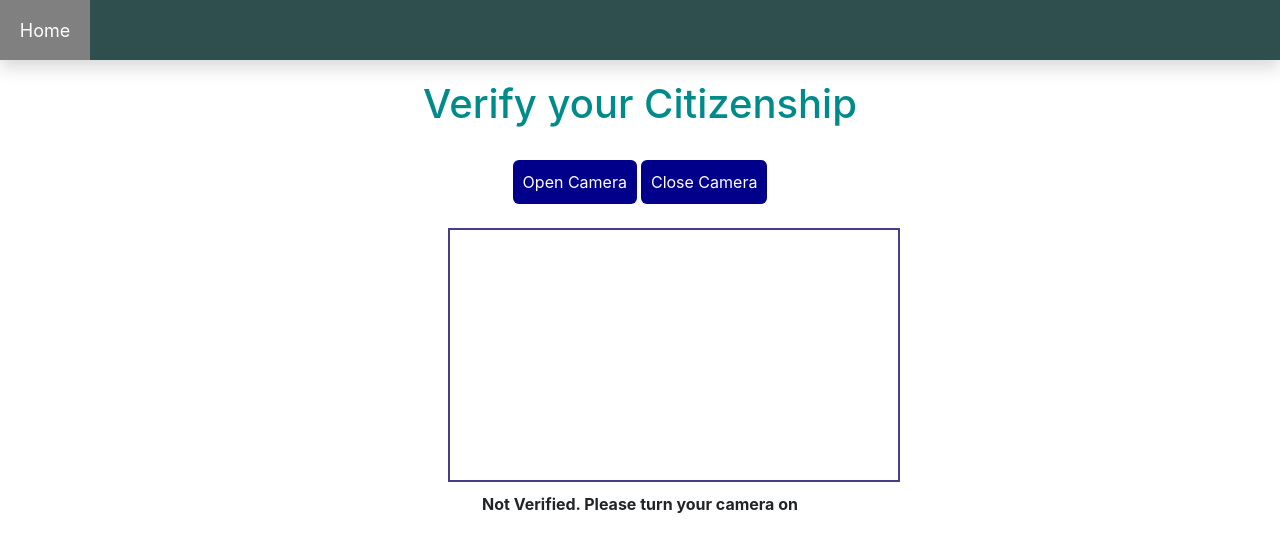
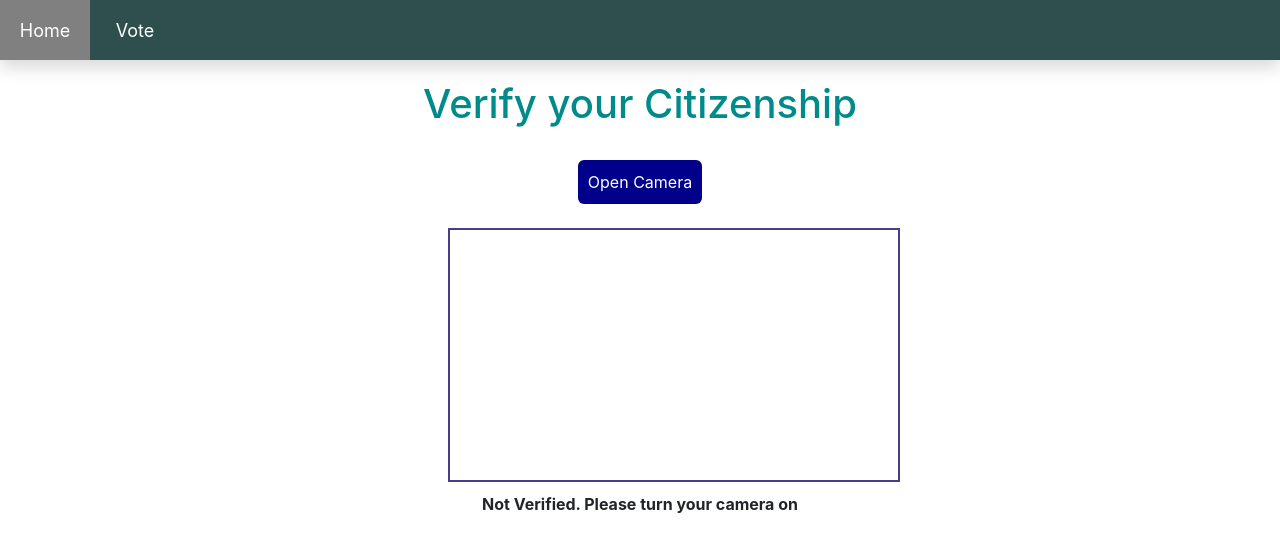
Before and after one commit to markovit-mvla/hackathon, a React (Create React App) app: page /voting in a window 1280 px wide. Shown: the top 552 px of the page. Built offline with nearby package versions, Linux system fonts and the light colour scheme.

Commit message:
some edits

```diff
--- a/src/components/Home.js
+++ b/src/components/Home.js
@@ -14,7 +14,7 @@ const Home =()=>{
     }
     return(
         <div>
-        <Navbar navigate = {navigateHome}/>
+        <Navbar navigate = {navigateHome} navigateV = {navigateVoting}/>
         <div id ="container" className="container-fluid mt-5">
           <div className="row">
             <main role="main" className="col-lg-12 d-flex text-center">
--- a/src/components/Navbar.css
+++ b/src/components/Navbar.css
@@ -13,8 +13,25 @@
     width: 90px;
     font-size: large;
     height:60px;
+
 }
 
 #but:hover{
     background-color: gray;
 }
+
+#but2{
+
+    position:absolute;
+    border: none;
+    color:white;
+    background-color: transparent;
+   left:90px;
+    width: 90px;
+    font-size: large;
+    height:60px;
+
+}
+#but2:hover{
+    background-color: gray;
+}
--- a/src/components/Navbar.js
+++ b/src/components/Navbar.js
@@ -1,7 +1,7 @@
 import React, { Component } from 'react';
 import "./Navbar.css";
 import {useNavigate} from 'react-router-dom';
-const Navbar = ({navigate}) =>{
+const Navbar = ({navigate,navigateV}) =>{
 
 
 
@@ -13,6 +13,7 @@ const Navbar = ({navigate}) =>{
       >
         Home
       </button>
+      <button id = "but2" onClick={navigateV}>Vote</button>
       </nav>
       </div>
     );
--- a/src/components/Voting.css
+++ b/src/components/Voting.css
@@ -78,3 +78,7 @@
     text-align: center;
 
 }
+
+#cand:hover,#cand2:hover,#test:hover,#test2:hover{
+    background-color: darkcyan;
+}
--- a/src/components/Voting.js
+++ b/src/components/Voting.js
@@ -8,7 +8,9 @@ const Voting = () =>{
     const [cam,setCam] = useState('false');
     const [check,setCheck] = useState('false');
     const[cand,setCand] = useState('false');
+    const[camera,setCamera] = useState('false');
    const openCamera=()=> {
+        setCamera('true');
        setCam('true');
    }
    const closeCamera=()=>{
@@ -26,6 +28,9 @@ const Voting = () =>{
     const navigateHome=()=>{
         navigate("/");
     }
+    const navigateVoting=()=>{
+        navigate("/voting");
+    }
     const videoConstraints = {
         width: 1280,
         height: 720,
@@ -34,10 +39,10 @@ const Voting = () =>{
     return (
 
         <div id="cont">
-        <Navbar navigate={navigateHome}/>
+        <Navbar navigate={navigateHome} navigateV={navigateVoting}/>
         <h1 id = "h1">Verify your Citizenship</h1>
-      <button id="test" onClick={openCamera}>Open Camera</button>
-      <button id="test2" onClick={closeCamera}>Close Camera</button>
+      {camera==="false" &&<button id="test" onClick={openCamera}>Open Camera</button>}
+      {camera==="true"&&<button id="test2" onClick={closeCamera}>Close Camera</button>}
       <div className="App">
      {cam==="true" && <Webcam
         audio={false}
```
